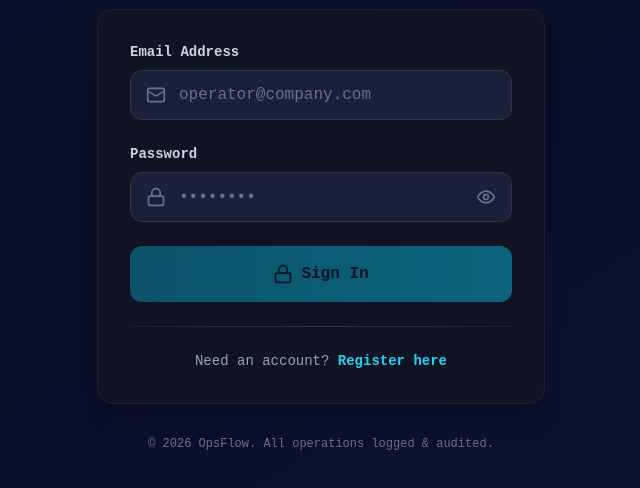
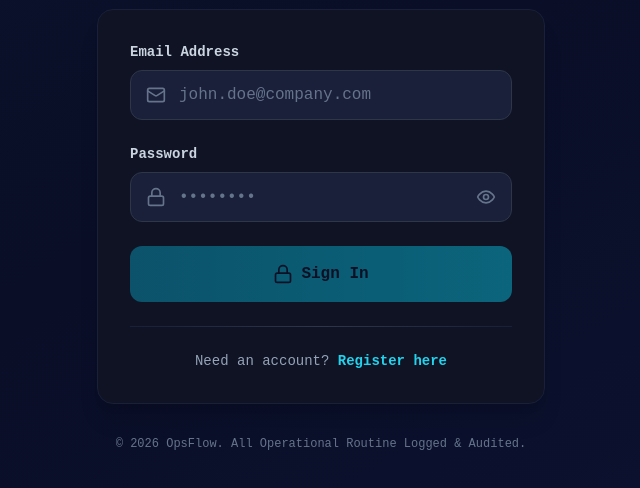
Before and after one commit to lordzwealth/ops-flow, a Next.js app: page /login in a window 1280 px wide. Shown: the part 272-760 px from the top of the page, without its empty margins (319-959 px from the left). Built offline with nearby package versions, Linux system fonts and the light colour scheme; no server answers.

Commit message:
Update page.tsx

```diff
--- a/src/app/(auth)/login/page.tsx
+++ b/src/app/(auth)/login/page.tsx
@@ -76,7 +76,7 @@ export default function LoginPage() {
                   type="email"
                   value={email}
                   onChange={(e) => setEmail(e.target.value)}
-                  placeholder="operator@company.com"
+                  placeholder="john.doe@company.com"
                   className="input pl-12"
                   required
                   disabled={loading || !supabase}
@@ -151,7 +151,7 @@ export default function LoginPage() {
 
         {/* Footer */}
         <p className="text-center text-slate-500 text-xs">
-          © 2026 OpsFlow. All operations logged & audited.
+          © 2026 OpsFlow. All Operational Routine Logged & Audited.
         </p>
       </div>
     </div>
```
